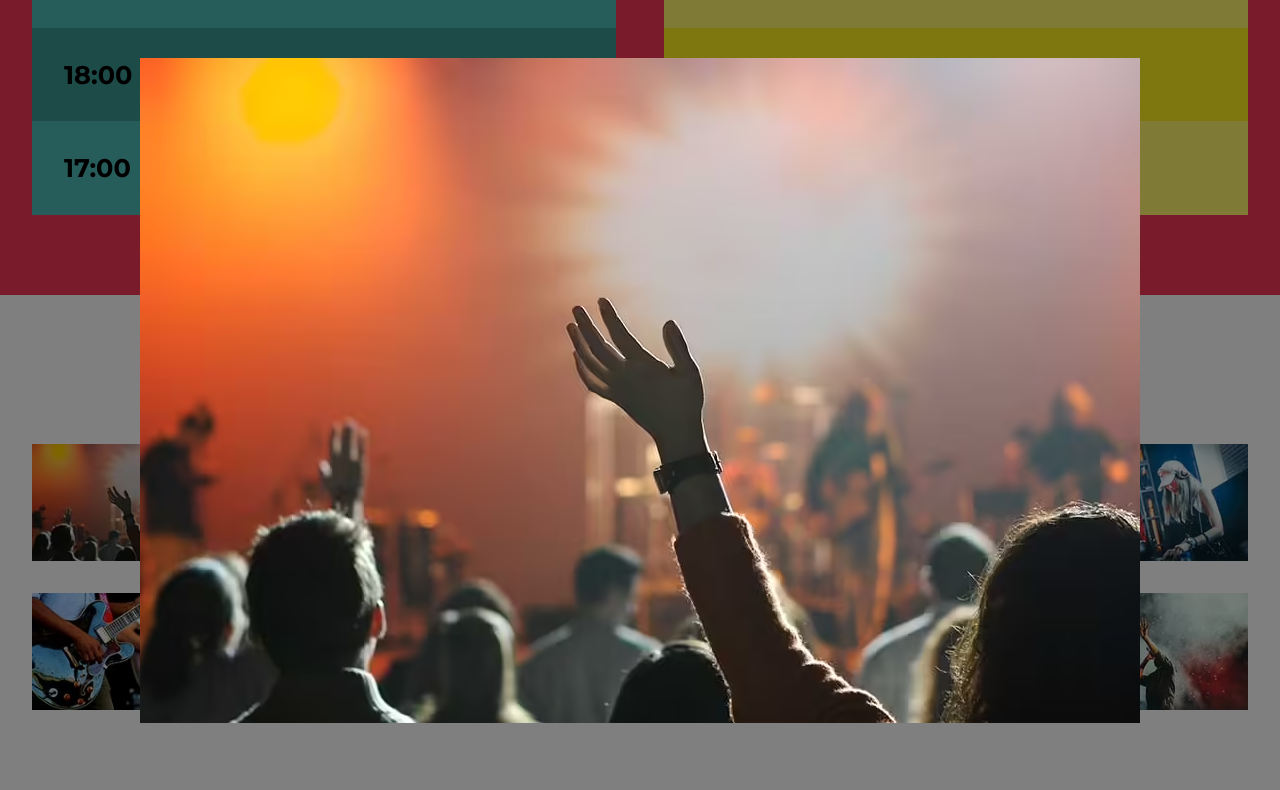
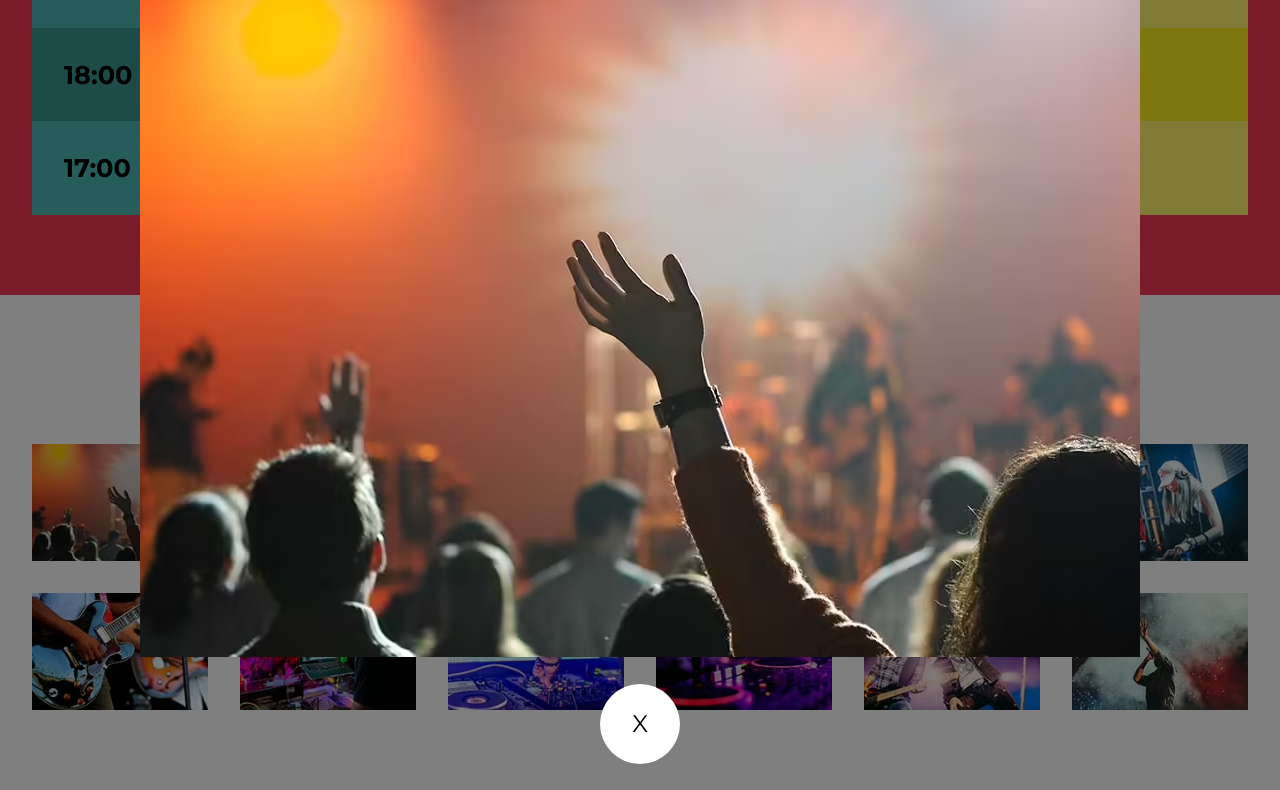
Before and after one commit to osk-max/festivalMusica, a website: page index.html in a window 1280 px wide. Both pictures are taken after a click on the element 120 px from the left and 3888 px from the top of the page. Shown: the part 3386-4176 px from the top of the page. Drawn offline with Linux system fonts and the light colour scheme; files that its build step writes are made by us from their sources.

Commit message:
Trabajando en el boton para cerrar el modal

```diff
--- a/src/js/app.js
+++ b/src/js/app.js
@@ -32,10 +32,19 @@ function mostrarImagen( id ) { // Lo utilizaremos para que nos indique a que fot
       <img loading="lazy" width="200" height="300" src="build/img/grande/${id}.jpg" alt="Imagen galeria">
      `;
 
+  // Crea el overlay con la imagen
   const overlay = document.createElement('DIV'); // Creo el div y se lo asigno al overlay
   overlay.appendChild(imagen); // A ese DIV le agrego como hijo a imagen
   overlay.classList.add('overlay') // Agrego uma clase llamada overlay para poder darle estilos con css
 
+  // Boton para cerrar el Modal
+  const cerrarModal = document.createElement('P'); //Creamos el elemento parrafo
+  cerrarModal.textContent = 'X'; // Agregamos el contenido txt una X
+  cerrarModal.classList.add('btn-cerrar'); // Creamos la clase btn-cerrar
+
+  overlay.appendChild(cerrarModal); // Lo agrego al overlay
+
+  // Lo añade al html
   const body = document.querySelector('body'); // Selecciono todo el body
   body.appendChild(overlay) // Le agrego el overlay al body para que agrege la imagen y la muestre
 }
--- a/src/scss/layout/_galeria.scss
+++ b/src/scss/layout/_galeria.scss
@@ -42,3 +42,13 @@
     max-width: 80rem;
   }
 }
+
+.btn-cerrar {
+  width: 5rem;
+  height: 5rem;
+  border-radius: 50%;
+  background-color: v.$blanco;
+  color: v.$negro;
+  display: grid;
+  place-items: center;
+}
```
Also changed, not shown: build/app.js, build/css/app.css.
